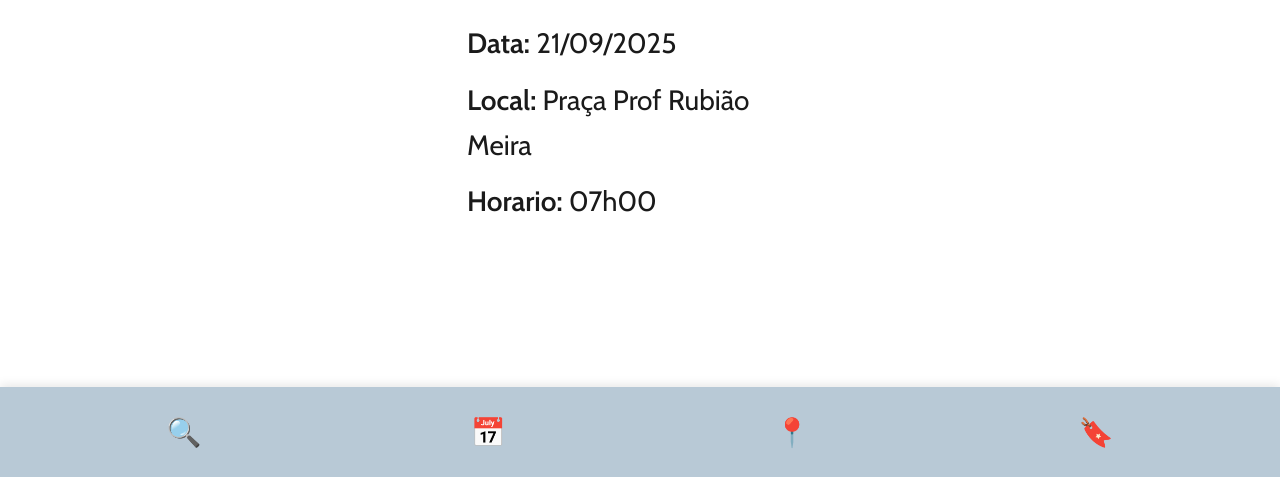
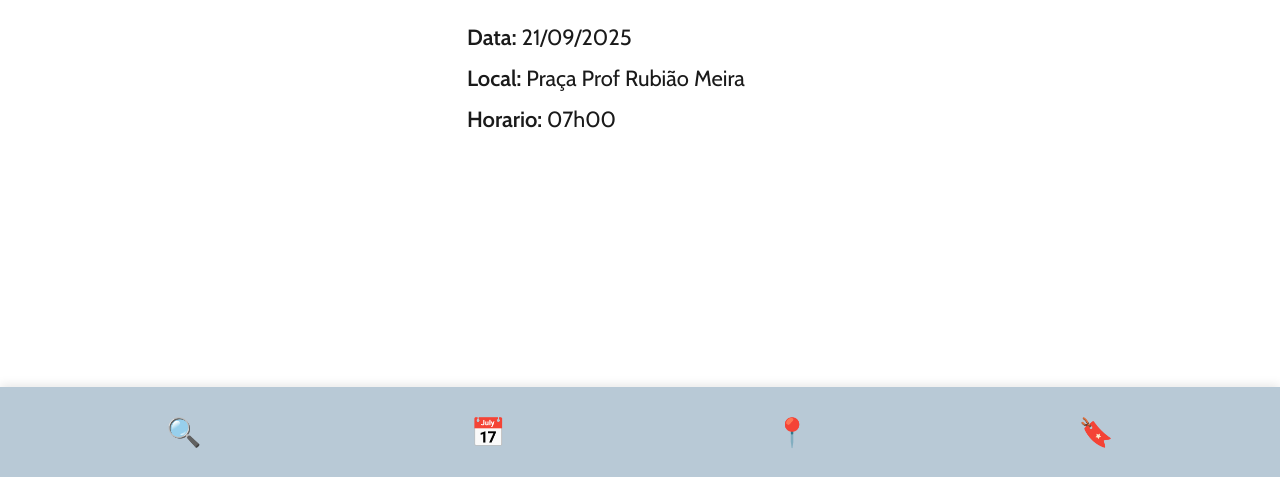
Before and after one commit to juliana0cunha/CoDes, a plain HTML site: page fluxo_2.6_eventos.html in a window 1280 px wide. Shown: the part 323-800 px from the top of the page. Drawn offline with nearby package versions, Linux system fonts and the light colour scheme.

Commit message:
corrigindo css inadequado

```diff
--- a/fluxo_2.6_eventos.html
+++ b/fluxo_2.6_eventos.html
@@ -9,21 +9,6 @@
   <link rel="preconnect" href="https://fonts.googleapis.com">
   <link rel="preconnect" href="https://fonts.gstatic.com" crossorigin>
   <link href="https://fonts.googleapis.com/css2?family=Cabin:wght@400;500;600;700&display=swap" rel="stylesheet">
-  <style>
-    body {
-      font-family: 'Cabin', sans-serif;
-    }
-
-    .event-info-text {
-      font-size: 1.75rem;
-      line-height: 1.6;
-      margin-bottom: 0.75rem;
-    }
-
-    .event-info-text strong {
-      font-weight: 600;
-    }
-  </style>
 </head>
 <body class="event-detail-page">
   <header class="event-detail-header">
```
